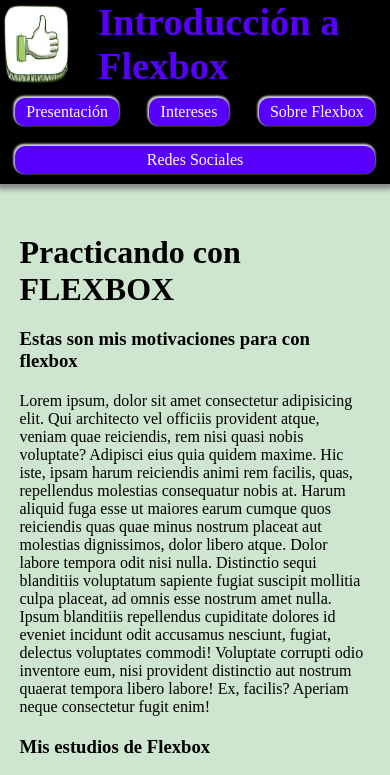
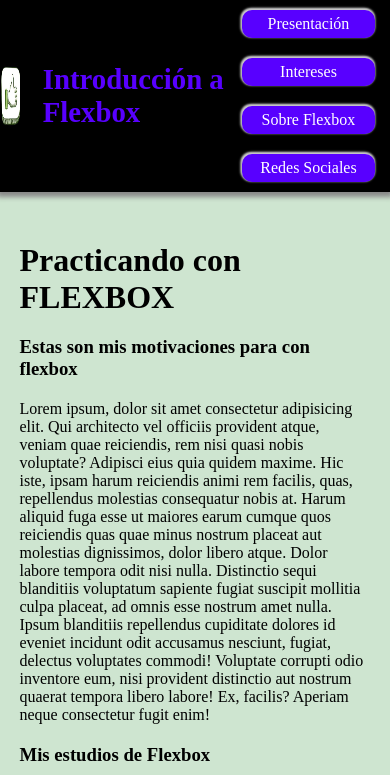
Before and after one commit to jortegah79/Flexbox, a plain HTML site: page index.html in a window 390 px wide. Shown: the top 775 px of the page. Drawn offline with Linux system fonts and the light colour scheme.

Commit message:
reparados errores de iciono principal

```diff
--- a/css/estilos.css
+++ b/css/estilos.css
@@ -18,7 +18,7 @@
   background: #000;
   display: flex;
   flex-direction: row;
-  flex-wrap: wrap;
+  flex-wrap: nowrap;
   justify-content: space-between;
   align-items: center;
   box-shadow: 0px 2px 5px 3px #888;
@@ -28,6 +28,7 @@
   flex-direction: row;
 }
 #Icono img {
+  height: auto;
   width: 10%;
 }
 #Icono h1 {
@@ -91,7 +92,7 @@ a:hover {
 }
 h2 {
   font-size: 2em;
-  margin:20px 0 ;
+  margin: 20px 0;
 }
 #Main {
   display: flex;
@@ -127,13 +128,13 @@ h2 {
   display: flex;
   flex-direction: row;
   width: 90%;
-  margin:50px 0;
+  margin: 50px 0;
   justify-content: space-evenly;
 }
 .widget {
   background-color: #5800ff;
   height: 150px;
-  margin:0 10px;
+  margin: 0 10px;
   display: flex;
   justify-content: center;
   align-items: center;
@@ -143,8 +144,7 @@ h2 {
   flex-grow: 2;
 }
 article p {
-
-  margin:20px 0;
+  margin: 20px 0;
 }
 #Footer {
   background: #000;
@@ -156,16 +156,33 @@ article p {
   align-items: center;
   box-shadow: -2px 0px 5px 1px #5800ff;
 }
+/***************************************cambios de 980pz////*/
 @media screen and (max-width: 980px) {
   #Footer {
     height: 130px;
     flex-wrap: wrap;
   }
+  #Navbar1 {
+    width: 100%;
+  }
+  #Navbar1 a {
+    flex-grow: 2;
+    flex-shrink: 1;
+    text-align: center;
+  }
+  #Icono h1 {
+    font-size: 2em;
+  }
 }
+/***********************Aqui esta la medida de 800 px de pantalla *********************/
+
 @media screen and (max-width: 800px) {
   #Main {
     flex-direction: column;
   }
+
+
+
   #aside {
     display: flex;
     flex-direction: row;
@@ -187,17 +204,21 @@ article p {
 }
 @media screen and (max-width: 480px) {
   #Icono img {
-    width: 20%;
+    width: 10%;
+    height: auto;
+  }
+  #Icono h1 {
+    font-size: 1.8em;
   }
   .widContainer {
     display: flex;
     flex-direction: column;
     width: 90%;
-    margin:30px 0;
+    margin: 30px 0;
     justify-content: flex-start;
   }
-  .widget{
-    margin:10px 0px;
+  .widget {
+    margin: 10px 0px;
   }
   #aside {
     display: flex;
@@ -205,9 +226,9 @@ article p {
     flex-wrap: nowrap;
     margin: 20px;
   }
-  a{
+  a {
     flex-grow: 2;
     flex-shrink: 1;
-    text-align:center;
+    text-align: center;
   }
 }
```
